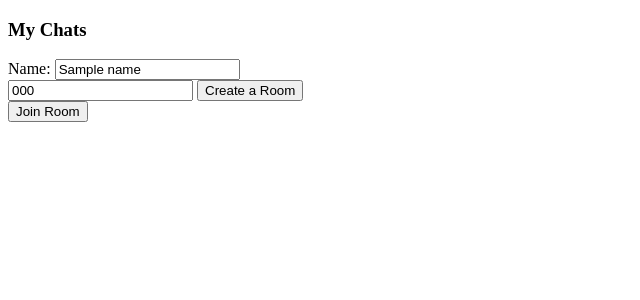
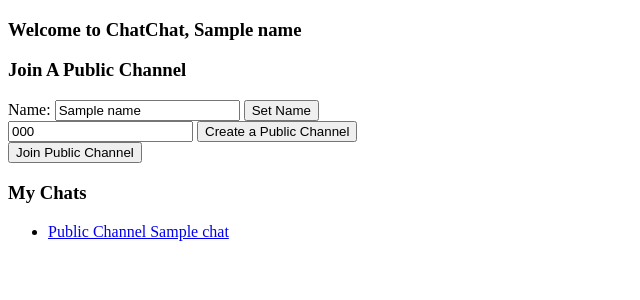
Before and after one commit to rhit-letscher/chat-chat-messaging, a Flask app: template templates/home.html in a window 1280 px wide. Shown: the top 300 px of the page, without its empty margins (0-640 px from the left). Run offline with Flask 3, Linux system fonts and the light colour scheme; the template is opened without the code that fills it: most values are stand-ins (such as "Sample title", 1, 10 or a date in 2020); some libraries are stand-ins or nearby versions.

Commit message:
added request param-based rooms and list of all chats

```diff
--- a/app.py
+++ b/app.py
@@ -7,7 +7,9 @@ app = Flask(__name__)
 app.config["SECRET_KEY"] = "hjhjsdahhds"
 socketio = SocketIO(app)
 
-rooms = {}
+uidToConversation = {"user1": ["chat1","chat2"]}
+rooms = {"chat1": {"members": 0, "messages": []},"chat2": {"members": 0, "messages": []}}
+uid = "user1"
 
 def generate_unique_code(length):
     while True:
@@ -22,35 +24,67 @@ def generate_unique_code(length):
 
 @app.route("/", methods=["POST", "GET"])
 def home():
-    session.clear()
+    name = session.get("name")
+    #default name
+    if not name:
+        name = uid
+        session["name"] = uid
+
+    #for debugging purposes, initializes chatlist if empty
+    if(name not in uidToConversation.keys()):
+        uidToConversation[name] = []
+    else:
+        userchats = uidToConversation[name]
+
+
+
     if request.method == "POST":
         name = request.form.get("name")
         code = request.form.get("code")
         join = request.form.get("join", False)
         create = request.form.get("create", False)
+        changename = request.form.get("setname", False)
 
-        if not name:
-            return render_template("home.html", error="Please enter a name.", code=code, name=name)
+        #if not session["name"]:
+        #   return render_template("home.html", error="Please enter a name.", code=code, name=name, userchats=userchats)
 
-        if join != False and not code:
-            return render_template("home.html", error="Please enter a room code.", code=code, name=name)
+        #join room
+        if join != False:
+            print("clicked join")
+            if not code:
+                return render_template("home.html", error="Please enter a room code.", code=code, name=session.get("name"), userchats=uidToConversation[session.get("name")])
+            elif code not in rooms:
+                return render_template("home.html", error="Room does not exist.", code=code, name=session.get("name"), userchats=uidToConversation[session.get("name")])
+            else:
+                uidToConversation[session.get("name")].append(code)
+                return redirect(url_for("room",id=code))
 
-        room = code
+        #change name
+        if changename != False:
+            print("clicked namechange")
+            session["name"] = name
+            if(name not in uidToConversation.keys()):
+                uidToConversation[name] = []
+
+        #room = code
         if create != False:
+            print("clicked create")
             room = generate_unique_code(4)
             rooms[room] = {"members": 0, "messages": []}
-        elif code not in rooms:
-            return render_template("home.html", error="Room does not exist.", code=code, name=name)
+            uidToConversation[session.get("name")].append(room)
+            return redirect(url_for("room",id=code))
 
-        session["room"] = room
-        session["name"] = name
-        return redirect(url_for("room"))
+        #session["room"] = room
+        #session["name"] = name
 
-    return render_template("home.html")
+
+    return render_template("home.html", userchats=uidToConversation[session.get("name")])
 
 @app.route("/room")
 def room():
-    room = session.get("room")
+    #room = session.get("room")
+    room = request.args.get('id')
+    session['room'] = room
     if room is None or session.get("name") is None or room not in rooms:
         return redirect(url_for("home"))
 
@@ -93,8 +127,8 @@ def disconnect():
 
     if room in rooms:
         rooms[room]["members"] -= 1
-        if rooms[room]["members"] <= 0:
-            del rooms[room]
+        #if rooms[room]["members"] <= 0:
+        #    del rooms[room]
 
     send({"name": name, "message": "has left the room"}, to=room)
     print(f"{name} has left the room {room}")
--- a/templates/home.html
+++ b/templates/home.html
@@ -1,21 +1,40 @@
 {% extends 'base.html' %}
 {% block content %}
 <form method="post" class="buttons">
-    <h3>My Chats</h3>
+    <h3 id="title-msg">Welcome to ChatChat, {{name}}</h3>
+    <h3>Join A Public Channel</h3>
     <div>
         <label>Name: </label>
         <input type="text" placeholder="Pick a name!" name="name" value="{{name}}"/>
-
+        <button type="submit" name="setname" class="setname-btn">Set Name</button>
     </div>
     <div class="join">
         <input type="text" placeholder="Room Code" name="code" value="{{code}}"/>
-        <button type="submit" name="create" class="create-btn">Create a Room</button>
+        <button type="submit" name="create" class="create-btn">Create a Public Channel</button>
     </div>
-    <button type="submit" name="create">Join Room</button>
+    <button type="submit" name="join" class="join-btn">Join Public Channel</button>
     {% if error %}
     <ul>
         <li>{{error}}</li>
     </ul>
     {% endif %}
+    <div>
+    <h3>My Chats</h3>
+    <ul id="chatslist">
+    </ul>
+    </div>
 </form>
+<script type="text/javascript">
+    const chats = document.getElementById("chatslist");
+    const createChatItem = (code) => {
+        const content = `<li><a href="/room?id=${code}">Public Channel ${code}</a></li>`;
+        chats.innerHTML += content;
+    }
+
+  </script>
+  {% for chat in userchats %}
+  <script type="text/javascript">
+    createChatItem("{{chat}}");
+  </script>
+  {% endfor %}
 {% endblock %}
```
